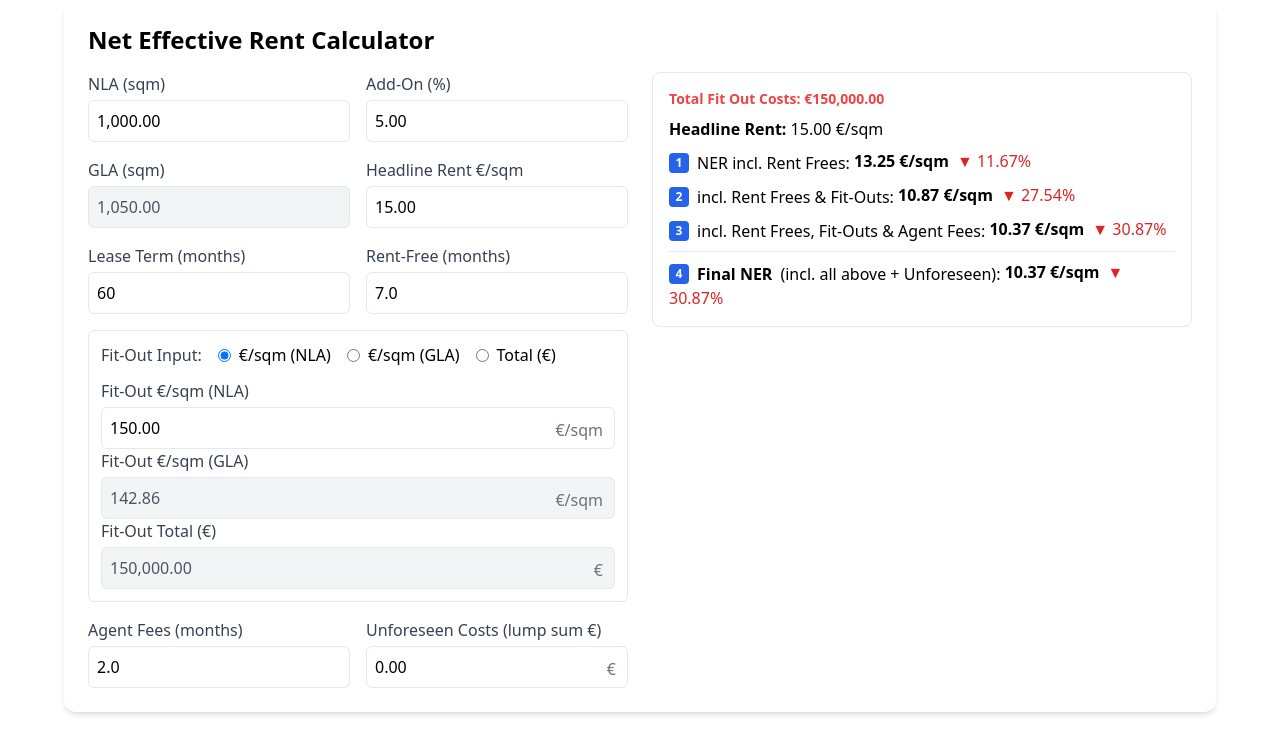
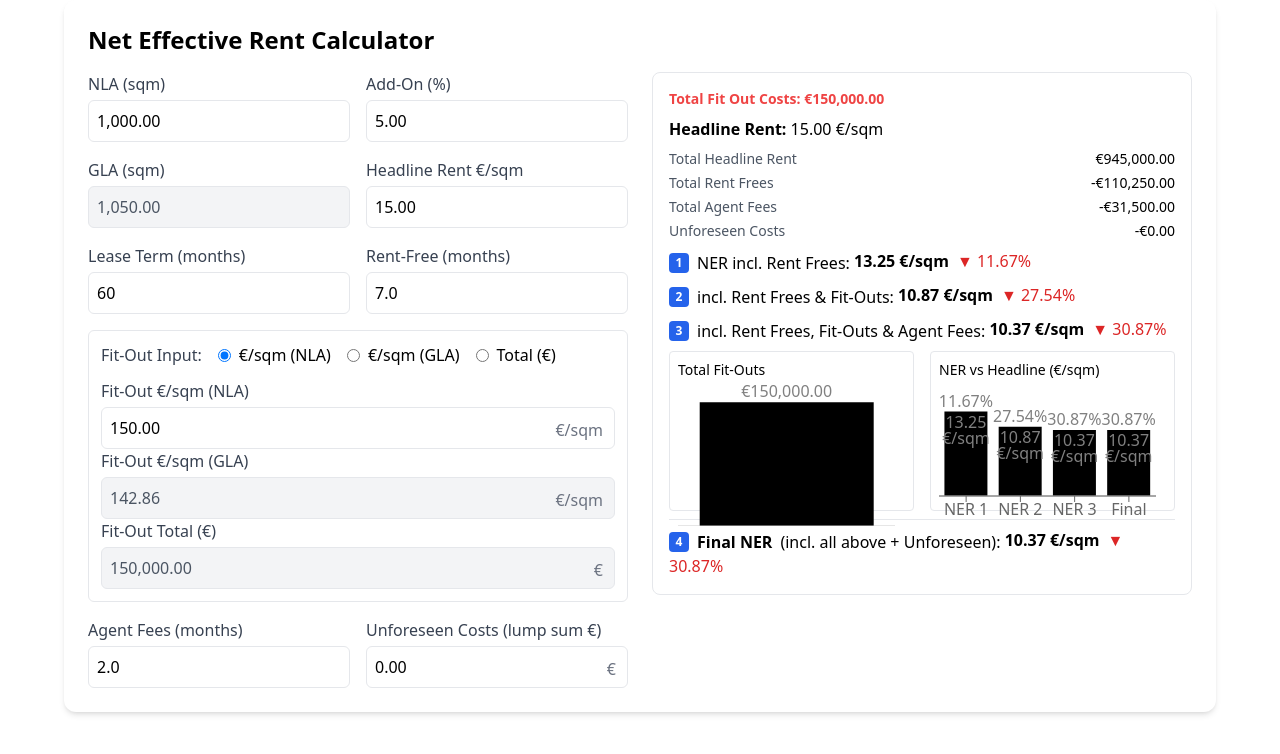
Before and after one commit to Musicandy13/Net-Effective-Rent-Calculator, a React (Vite) app: page / in a window 1280 px wide. Shown: the top 754 px of the page. Built offline with nearby package versions, Linux system fonts and the light colour scheme.

Commit message:
Update App.jsx

```diff
--- a/src/App.jsx
+++ b/src/App.jsx
@@ -1,4 +1,14 @@
 import { useEffect, useMemo, useState } from "react";
+import {
+  ResponsiveContainer,
+  BarChart,
+  Bar,
+  XAxis,
+  YAxis,
+  Tooltip,
+  LabelList,
+  ReferenceLine,
+} from "recharts";
 
 /* ---------- utils ---------- */
 const clamp = (n, min = 0) => (Number.isFinite(n) ? Math.max(min, n) : 0);
@@ -94,7 +104,7 @@ function NumericField({
   );
 }
 
-/* ---------- app (two-column responsive layout) ---------- */
+/* ---------- app (two-column layout + charts) ---------- */
 export default function App() {
   const [f, setF] = useState({
     nla: "1000",
@@ -163,13 +173,33 @@ export default function App() {
   const totalFit =
     f.fitMode === "perNLA" ? perNLA * nla : f.fitMode === "perGLA" ? perGLA * gla : tot;
 
-  const agentFees = agent * rent * gla;
+  const agentFees = agent * rent * gla; // EUR
   const denom = Math.max(1e-9, duration * gla);
 
+  // NERs
   const ner1 = gross / denom; // Rent frees only
   const ner2 = (gross - totalFit) / denom;
   const ner3 = (gross - totalFit - agentFees) / denom;
   const ner4 = (gross - totalFit - agentFees - unforeseen) / denom; // Final NER
+
+  // -------- absolute EUR breakdown over entire term --------
+  const totalHeadline = rent * gla * duration;
+  const totalRentFrees = rent * gla * rf;
+  const totalAgentFees = agentFees;
+  const totalUnforeseen = unforeseen;
+
+  // -------- chart data --------
+  const chartFitOutData = [{ name: "Fit-Outs", eur: totalFit }];
+  const nerBars = [
+    { label: "NER 1", val: ner1 },
+    { label: "NER 2", val: ner2 },
+    { label: "NER 3", val: ner3 },
+    { label: "Final", val: ner4 },
+  ].map((d) => ({
+    name: d.label,
+    sqm: d.val,
+    pct: rent > 0 ? ((d.val - rent) / rent) * 100 : 0, // negative means discount vs headline
+  }));
 
   return (
     <div className="p-6 max-w-6xl mx-auto bg-white rounded-xl shadow-md">
@@ -316,16 +346,37 @@ export default function App() {
         {/* RIGHT: Results (sticky on large screens) */}
         <div className="md:sticky md:top-6 h-fit">
           <div className="rounded-lg border p-4 space-y-2 bg-white">
+            {/* Total Fit-Out quick line */}
             <p className="text-sm text-red-500 font-semibold">
               Total Fit Out Costs: {FCUR(totalFit)}
             </p>
+
+            {/* Headline */}
             <p>
               <strong>Headline Rent:</strong> {F(rent, 2)} €/sqm
             </p>
 
+            {/* Absolute EUR breakdown */}
+            <div className="grid grid-cols-2 gap-x-4 gap-y-1 text-sm mb-2 mt-1">
+              <div className="text-gray-600">Total Headline Rent</div>
+              <div className="text-right font-medium">{FCUR(totalHeadline)}</div>
+
+              <div className="text-gray-600">Total Rent Frees</div>
+              <div className="text-right font-medium">-{FCUR(totalRentFrees)}</div>
+
+              <div className="text-gray-600">Total Agent Fees</div>
+              <div className="text-right font-medium">-{FCUR(totalAgentFees)}</div>
+
+              <div className="text-gray-600">Unforeseen Costs</div>
+              <div className="text-right font-medium">-{FCUR(totalUnforeseen)}</div>
+            </div>
+
+            {/* NER lines */}
             <p>
               <span className="inline-flex items-center gap-2">
-                <span className="inline-flex items-center justify-center w-5 h-5 rounded bg-blue-600 text-white text-xs font-bold">1</span>
+                <span className="inline-flex items-center justify-center w-5 h-5 rounded bg-blue-600 text-white text-xs font-bold">
+                  1
+                </span>
                 NER incl. Rent Frees:
               </span>{" "}
               <b>{F(ner1, 2)} €/sqm</b>
@@ -334,7 +385,9 @@ export default function App() {
 
             <p>
               <span className="inline-flex items-center gap-2">
-                <span className="inline-flex items-center justify-center w-5 h-5 rounded bg-blue-600 text-white text-xs font-bold">2</span>
+                <span className="inline-flex items-center justify-center w-5 h-5 rounded bg-blue-600 text-white text-xs font-bold">
+                  2
+                </span>
                 incl. Rent Frees &amp; Fit-Outs:
               </span>{" "}
               <b>{F(ner2, 2)} €/sqm</b>
@@ -343,16 +396,91 @@ export default function App() {
 
             <p>
               <span className="inline-flex items-center gap-2">
-                <span className="inline-flex items-center justify-center w-5 h-5 rounded bg-blue-600 text-white text-xs font-bold">3</span>
+                <span className="inline-flex items-center justify-center w-5 h-5 rounded bg-blue-600 text-white text-xs font-bold">
+                  3
+                </span>
                 incl. Rent Frees, Fit-Outs &amp; Agent Fees:
               </span>{" "}
               <b>{F(ner3, 2)} €/sqm</b>
               <Delta base={rent} val={ner3} />
             </p>
 
-            <p className="border-t pt-2">
+            {/* Charts row */}
+            <div className="mt-3 grid grid-cols-2 gap-4">
+              {/* Left: total fit-outs bar */}
+              <div className="h-40 border rounded p-2">
+                <div className="text-sm font-medium mb-1">Total Fit-Outs</div>
+                <ResponsiveContainer width="100%" height="100%">
+                  <BarChart
+                    data={chartFitOutData}
+                    margin={{ top: 10, right: 10, left: 0, bottom: 0 }}
+                  >
+                    <XAxis dataKey="name" hide />
+                    <YAxis hide />
+                    <Tooltip
+                      formatter={(v) =>
+                        v.toLocaleString("en-US", {
+                          style: "currency",
+                          currency: "EUR",
+                        })
+                      }
+                    />
+                    <ReferenceLine y={0} />
+                    <Bar dataKey="eur">
+                      <LabelList
+                        dataKey="eur"
+                        position="top"
+                        formatter={(v) =>
+                          v.toLocaleString("en-US", {
+                            style: "currency",
+                            currency: "EUR",
+                          })
+                        }
+                      />
+                    </Bar>
+                  </BarChart>
+                </ResponsiveContainer>
+              </div>
+
+              {/* Right: NER €/sqm bars with % above */}
+              <div className="h-40 border rounded p-2">
+                <div className="text-sm font-medium mb-1">NER vs Headline (€/sqm)</div>
+                <ResponsiveContainer width="100%" height="100%">
+                  <BarChart
+                    data={nerBars}
+                    margin={{ top: 10, right: 10, left: 0, bottom: 0 }}
+                  >
+                    <XAxis dataKey="name" />
+                    <YAxis hide />
+                    <Tooltip
+                      formatter={(v, n) =>
+                        n === "sqm" ? `${F(v, 2)} €/sqm` : `${F(v, 2)}%`
+                      }
+                    />
+                    <ReferenceLine y={0} />
+                    <Bar dataKey="sqm">
+                      <LabelList
+                        dataKey="sqm"
+                        position="insideTop"
+                        formatter={(v) => `${F(v, 2)} €/sqm`}
+                      />
+                      <LabelList
+                        dataKey="pct"
+                        position="top"
+                        formatter={(v) => `${F(Math.abs(v), 2)}%`}
+                      />
+                    </Bar>
+                  </BarChart>
+                </ResponsiveContainer>
+              </div>
+            </div>
+
+            {/* Final NER at the very bottom */}
+            <p className="border-t pt-2 mt-4">
               <span className="inline-flex items-center gap-2">
-                <span className="inline-flex items-center justify-center w-5 h-5 rounded bg-blue-600 text-white text-xs font-bold">4</span>
+                <span className="inline-flex items-center justify-center w-5 h-5 rounded bg-blue-600 text-white text-xs font-bold">
+                  4
+                </span>
                 <b>Final NER</b> (incl. all above + Unforeseen):
               </span>{" "}
               <b>{F(ner4, 2)} €/sqm</b>
```
